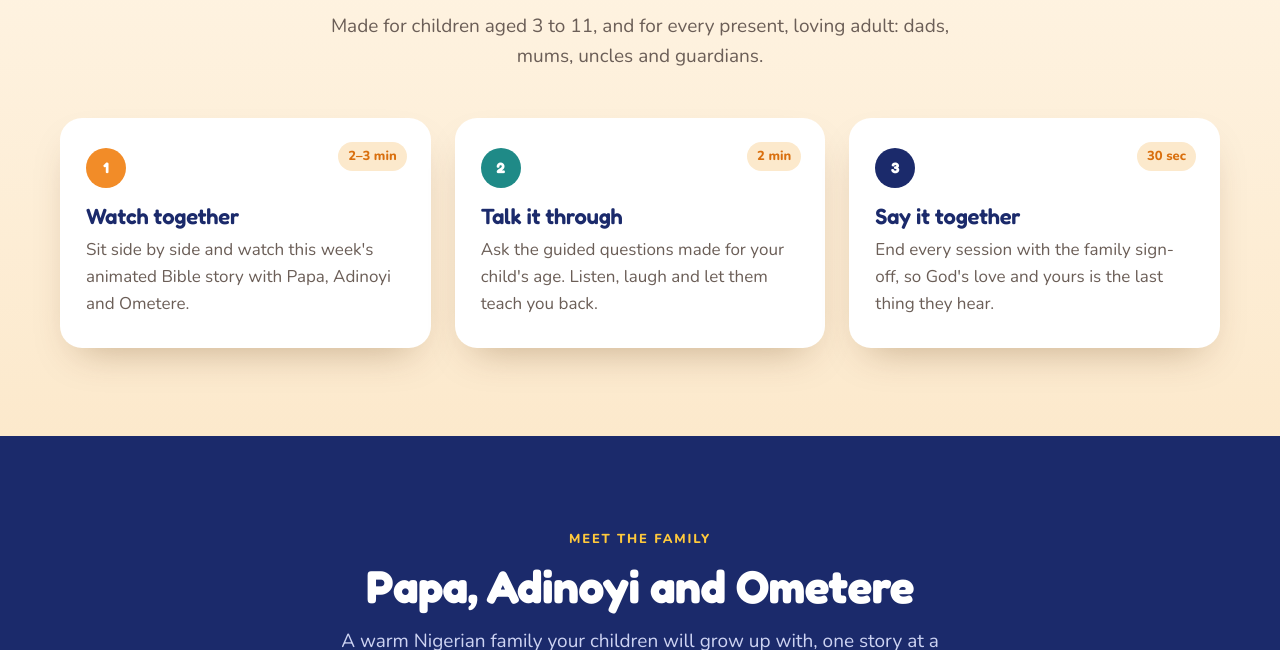
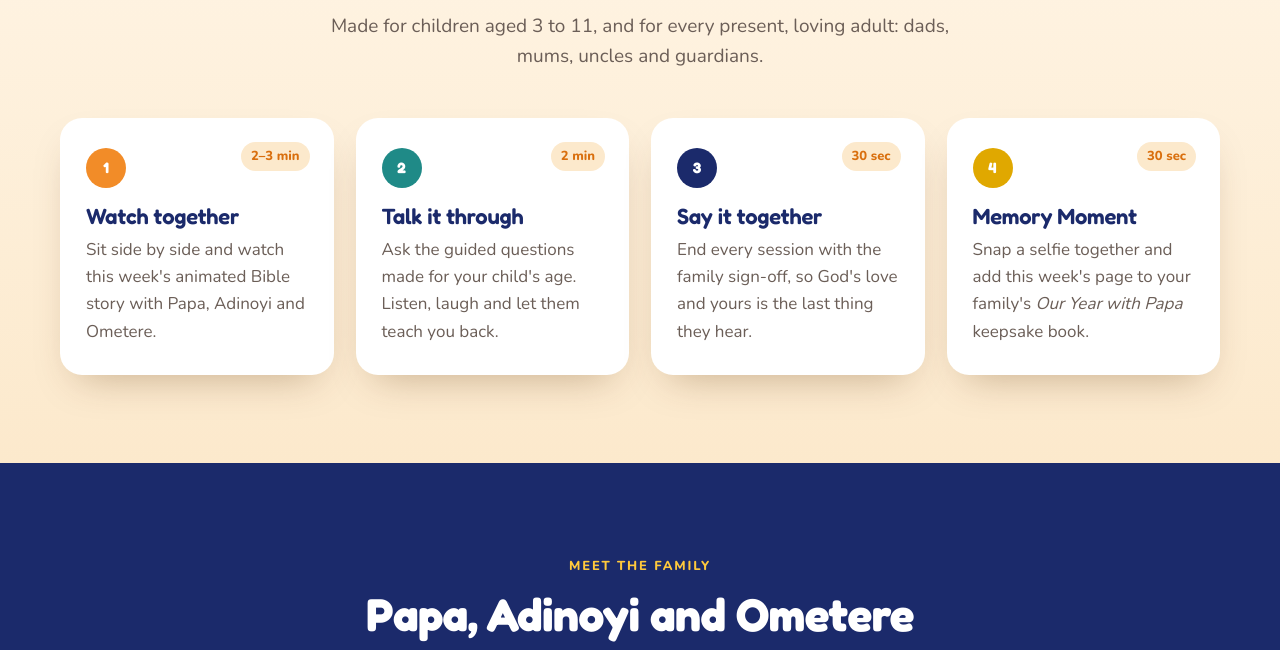
Before and after one commit to ThePOD-HumanPotentialLab/mind-alignment-engine, a plain HTML site: page daddy/index.html in a window 1280 px wide. Shown: the part 1649-2299 px from the top of the page. Drawn offline with nearby package versions, Linux system fonts and the light colour scheme.

Commit message:
5MWD: add Memory Moment and 'Our Year with Papa' keepsake book
Co-Authored-By: Claude Opus 5.5 <noreply@anthropic.com>
Claude-Session: https://claude.ai/code/session_01TerNfcU4LovnP6yz4pZBAw

```diff
--- a/daddy/index.html
+++ b/daddy/index.html
@@ -90,10 +90,11 @@
 
   /* Steps */
   .steps{background:linear-gradient(180deg,var(--cream) 0%,var(--cream-2) 100%)}
-  .step-grid{display:grid;grid-template-columns:repeat(3,1fr);gap:24px;margin-top:46px}
+  .step-grid{display:grid;grid-template-columns:repeat(4,1fr);gap:22px;margin-top:46px}
+  @media(max-width:1080px){.step-grid{grid-template-columns:repeat(2,1fr)}}
   .step{background:#fff;border-radius:var(--radius);padding:30px 26px;box-shadow:var(--shadow);position:relative;overflow:hidden}
   .step .num{font-family:"Fredoka";font-weight:700;font-size:15px;color:#fff;background:var(--orange);width:40px;height:40px;border-radius:50%;display:grid;place-items:center;margin-bottom:16px}
-  .step:nth-child(2) .num{background:var(--teal)} .step:nth-child(3) .num{background:var(--navy)}
+  .step:nth-child(2) .num{background:var(--teal)} .step:nth-child(3) .num{background:var(--navy)} .step:nth-child(4) .num{background:#E0A800}
   .step h3{margin-bottom:8px}
   .step p{color:var(--muted)}
   .step .time{position:absolute;top:24px;right:24px;font-weight:800;font-size:13px;color:var(--orange-dk);background:var(--cream-2);padding:4px 10px;border-radius:999px}
@@ -260,6 +261,7 @@
         <div class="step reveal"><span class="time">2–3 min</span><div class="num">1</div><h3>Watch together</h3><p>Sit side by side and watch this week's animated Bible story with Papa, Adinoyi and Ometere.</p></div>
         <div class="step reveal"><span class="time">2 min</span><div class="num">2</div><h3>Talk it through</h3><p>Ask the guided questions made for your child's age. Listen, laugh and let them teach you back.</p></div>
         <div class="step reveal"><span class="time">30 sec</span><div class="num">3</div><h3>Say it together</h3><p>End every session with the family sign-off, so God's love and yours is the last thing they hear.</p></div>
+        <div class="step reveal"><span class="time">30 sec</span><div class="num">4</div><h3>Memory Moment</h3><p>Snap a selfie together and add this week's page to your family's <em>Our Year with Papa</em> keepsake book.</p></div>
       </div>
     </div>
   </section>
@@ -314,6 +316,7 @@
             <li>An audio version for bedtime or the car</li>
             <li>A printable activity or colouring page</li>
             <li>The family sign-off to say together</li>
+            <li>A weekly Memory Page for your <em>Our Year with Papa</em> keepsake book</li>
           </ul>
           <a class="btn btn-navy" href="#join">See membership plans</a>
         </div>
@@ -345,7 +348,7 @@
           <div class="price" data-ngn="₦30,000" data-usd="$45">₦30,000</div>
           <div class="per">per year</div>
           <span class="save">2 months free</span>
-          <p class="note">All 52 weekly family sessions for a full year. One payment, no renewals to worry about.</p>
+          <p class="note">All 52 weekly family sessions for a full year. One payment, no renewals to worry about. Includes the <em>Our Year with Papa</em> keepsake cover.</p>
           <a class="btn btn-primary" data-link="yearly" href="#">Join for the year</a>
         </div>
         <div class="plan founding reveal">
@@ -353,7 +356,7 @@
           <h3>Founding Family</h3>
           <div class="price" data-ngn="₦20,000" data-usd="$30">₦20,000</div>
           <div class="per">for the first year</div>
-          <p class="note">Our thank-you to the first 500 families who believe in this before launch. Everything in Yearly.</p>
+          <p class="note">Our thank-you to the first 500 families who believe in this before launch. Everything in Yearly, including the <em>Our Year with Papa</em> keepsake cover.</p>
           <a class="btn btn-navy" data-link="founding" href="#">Become a founding family</a>
           <div class="seats">Limited to the first 500 families</div>
         </div>
@@ -427,6 +430,7 @@
         <details><summary>I'm a single mum. Is this for me too?</summary><p>Absolutely. "Papa" in the series stands for any present, loving adult: mums, uncles, grandparents and guardians all lead the session beautifully.</p></details>
         <details><summary>What's free and what's in the membership?</summary><p>The animated stories are free on YouTube. The membership adds the full weekly family session: the devotional entry, the conversation questions, an audio version, a printable activity and the sign-off.</p></details>
         <details><summary>How do I pay?</summary><p>Payments are processed securely by Selar in naira or US dollars. Monthly plans renew each month and can be cancelled anytime; yearly plans are a single payment.</p></details>
+        <details><summary>What is "Our Year with Papa"?</summary><p>Every session ends with a Memory Moment: a selfie together and a printable Memory Page with the week's verse, what you talked about and what your child said. Week by week, your family builds its own keepsake book. Yearly and Founding Family members also get a beautiful cover and title page to bind it all together. Sharing photos online is always optional; your memories stay yours.</p></details>
         <details><summary>Can our church or school use it?</summary><p>Yes. We offer licences for children's ministries and Christian schools. Message us on WhatsApp or email and we'll tailor one to your size.</p></details>
       </div>
     </div>
```
